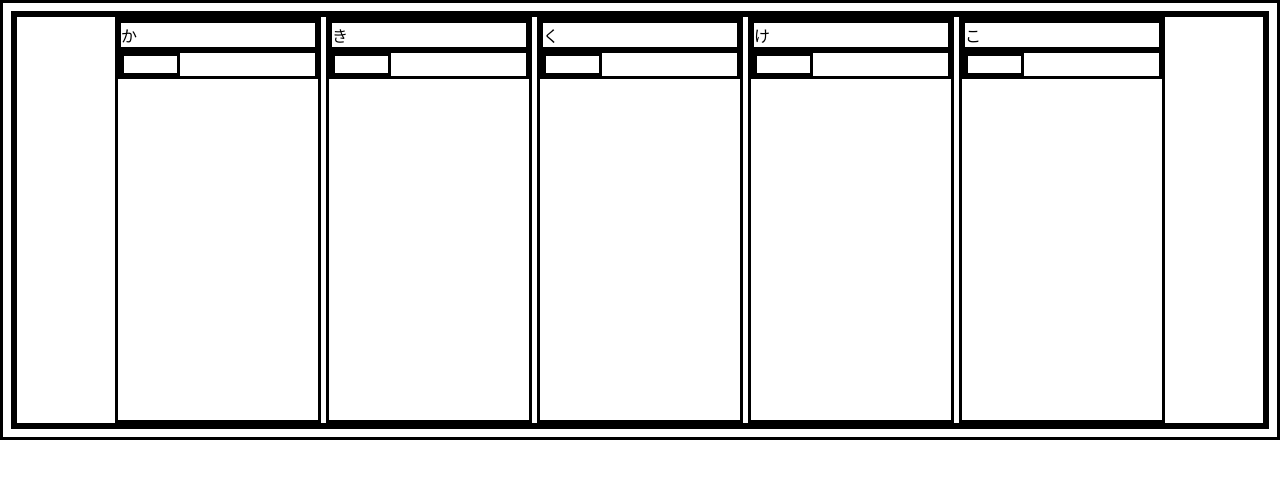
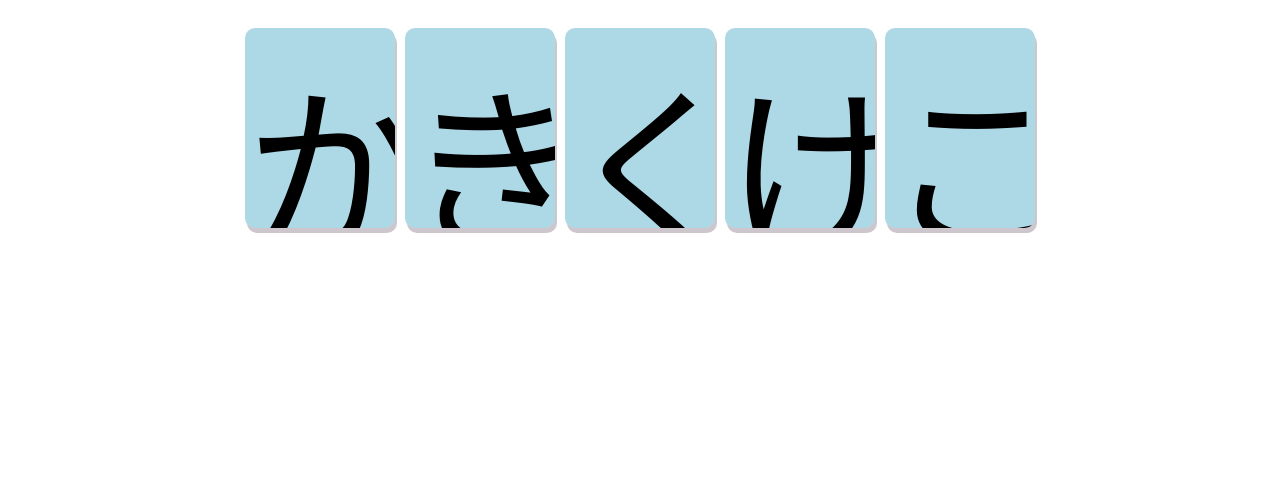
Before and after one commit to owaruuu/owaruuu.github.io, a plain HTML site: page index.html in a window 1280 px wide. Drawn offline with Linux system fonts and the light colour scheme.

Commit message:
add styles

```diff
--- a/style.css
+++ b/style.css
@@ -1,18 +1,55 @@
-* {
+/* * {
     border: black solid;
-}
+} */
 
 .container {
     display: flex;
     justify-content: center;
-    gap: 5px;
+    gap: 10px;
+    padding: 20px;
 }
 
 .card {
-    width: 200px;
-    height: 400px;
+    display: flex;
+    flex-direction: column;
+    overflow:hidden;
+    width: 150px;
+    height: 200px;
+    border-radius: 10px;
+    filter: drop-shadow(2px 5px 0px #1b021a38);
+}
+
+.selected {
+    border: black solid 1px;
+}
+
+.question {
+    font-size: 23vh;
+    text-align: center;
+    background-color: lightblue;
+    border-bottom: gray dotted;
+    flex : 1;
+}
+
+.form {
+    text-align: center;
+    background-color: gainsboro;
+    flex: 1;
 }
 
 .correct {
-    background-color: rgb(127, 255, 159);
+    background-color: rgb(171, 223, 156);
 }
+
+.incorrect {
+    background-color: brown;
+}
+
+input[type=text] {
+    background-color: rgb(255, 255, 255);
+    border: 0ch;
+    border-radius: 5px;
+    font-size: 20px;
+    margin-top: 20px;
+    text-align: center;
+}
```
